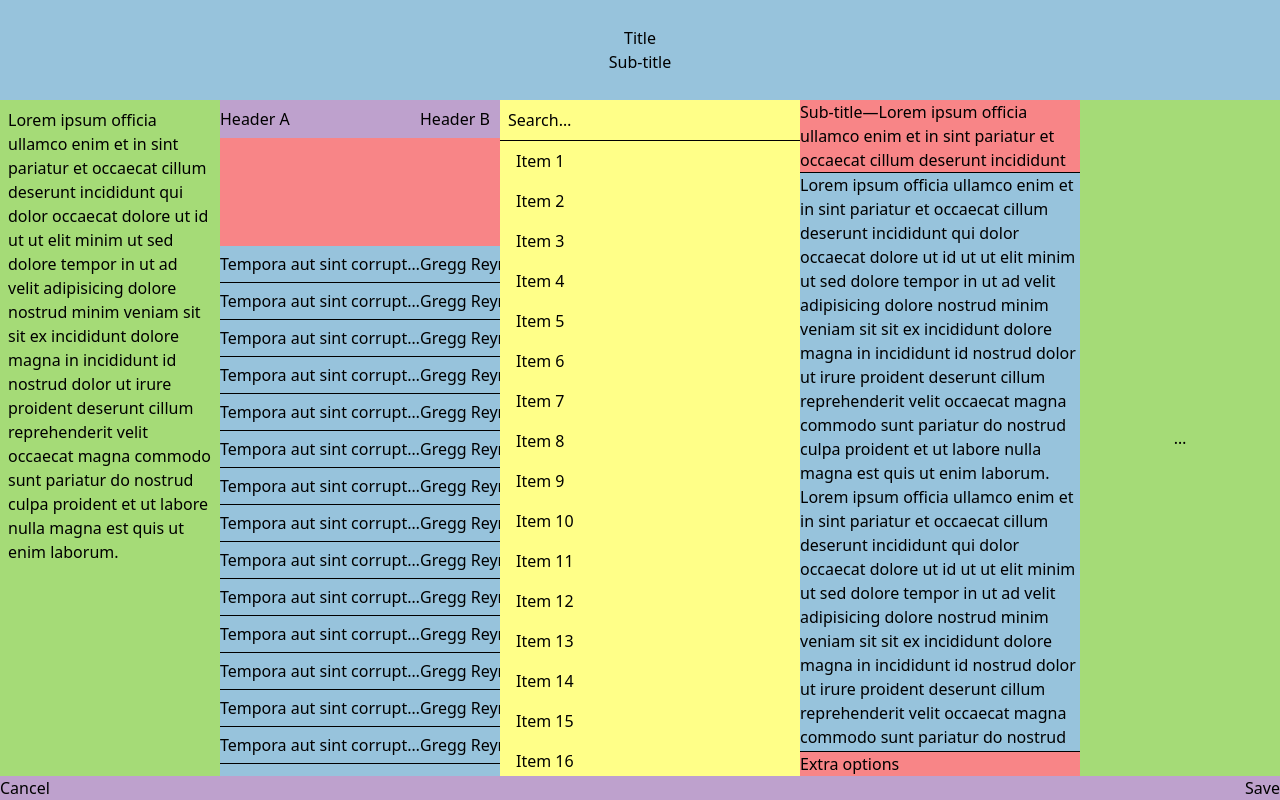
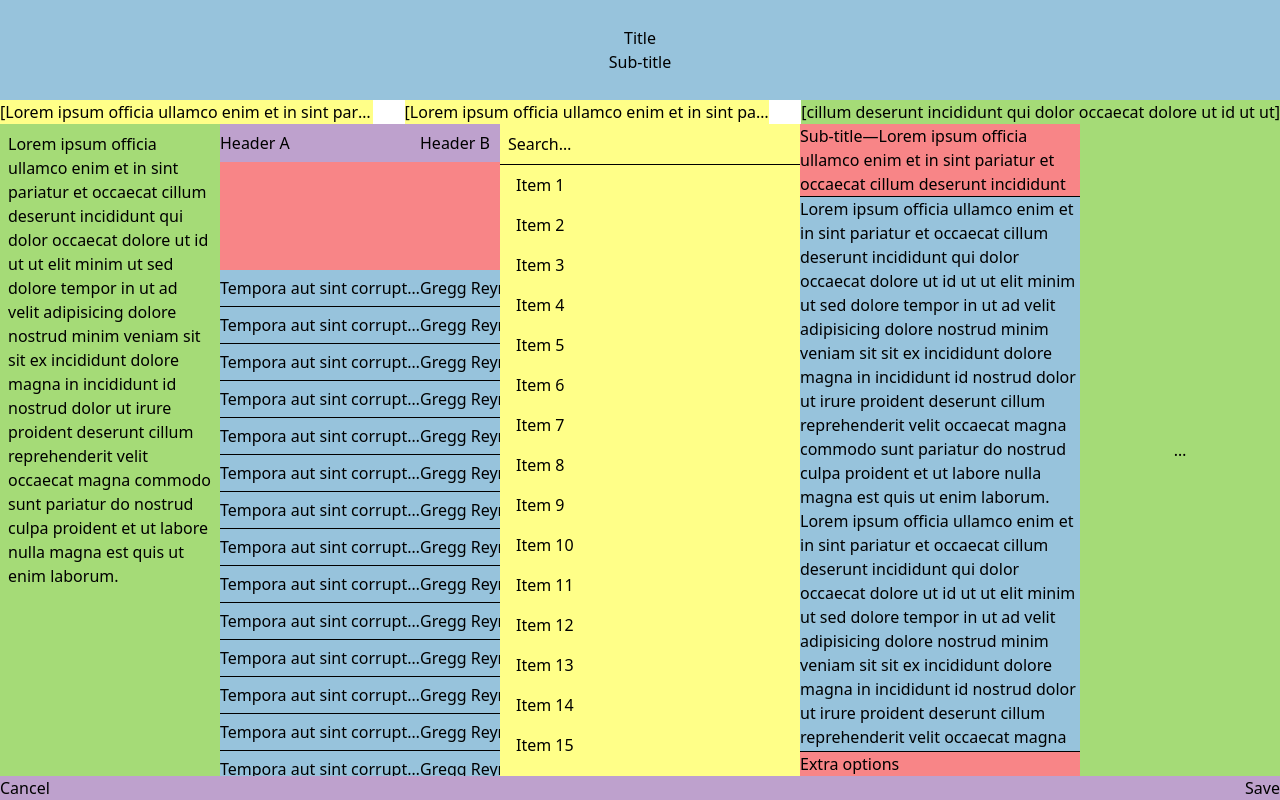
Before and after one commit to nevoland/reflexion, a Preact app: page / in a window 1280 px wide. Built offline with nearby package versions, Linux system fonts and the light colour scheme; what @nevoland/get-global would draw is missing.

Commit message:
Update demo with vertical truncation

```diff
--- a/src/App.tsx
+++ b/src/App.tsx
@@ -133,13 +133,24 @@ export function App() {
       <Flex
         align="center"
         class="a"
-        direction="horizontal"
+        direction="vertical"
         height={100}
         width="fill"
       >
         <Flex align="center" direction="vertical">
           <Flex Component="span">Title</Flex>
           <Flex>Sub-title</Flex>
+        </Flex>
+      </Flex>
+      <Flex direction="horizontal" gap={32} width="fill">
+        <Flex class="e min-w-14 max-w-max !grow !basis-14 truncate">
+          [Lorem ipsum officia ullamco enim et in sint pariatur et occaecat]
+        </Flex>
+        <Flex class="e min-w-14 max-w-max !grow !basis-12 truncate">
+          [Lorem ipsum officia ullamco enim et in sint pariatur et occaecat]
+        </Flex>
+        <Flex class="b min-w-14 truncate">
+          [cillum deserunt incididunt qui dolor occaecat dolore ut id ut ut]
         </Flex>
       </Flex>
       <Flex direction="horizontal" height="fill" width="fill">
```
